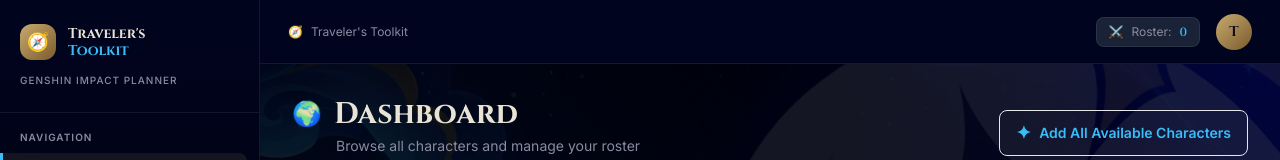
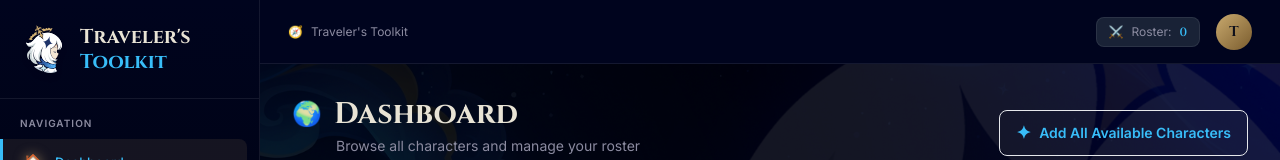
Before and after one commit to ItsCryp7iC/travelers-toolkit, a React (Vite) app: page / in a window 1280 px wide. Shown: the top 160 px of the page. Built offline with nearby package versions, Linux system fonts and the light colour scheme.

Commit message:
style: Enhance sidebar branding and implement custom SVG logo
Scaled up the main brand logo and title in the sidebar for better visibility, removed the subtitle to reduce clutter, and wired up the custom SVG asset to serve as both the site logo and browser favicon.

```diff
--- a/index.html
+++ b/index.html
@@ -2,7 +2,7 @@
 <html lang="en">
   <head>
     <meta charset="UTF-8" />
-    <link rel="icon" type="image/svg+xml" href="/favicon.svg" />
+    <link rel="icon" type="image/svg+xml" href="/logo.svg" />
     <meta name="viewport" content="width=device-width, initial-scale=1.0" />
     <meta name="description" content="Traveler's Toolkit — A Genshin Impact progression planner. Plan character and weapon ascensions, track materials, and optimize your resin spending." />
     <meta name="keywords" content="Genshin Impact, planner, progression, ascension, materials, toolkit, characters, weapons" />
--- a/src/layouts/AppLayout.jsx
+++ b/src/layouts/AppLayout.jsx
@@ -58,24 +58,16 @@ export default function AppLayout() {
         {/* Brand */}
         <div className="px-5 py-6 border-b border-[var(--border)]">
           <div className="flex items-center gap-3">
-            <div
-              className="w-9 h-9 rounded-xl flex items-center justify-center text-lg flex-shrink-0"
-              style={{ background: 'linear-gradient(135deg, #C8A96E, #7A5C2E)' }}
-            >
-              🧭
-            </div>
+            <img src="/logo.svg" alt="Site Logo" className="w-12 h-12 object-contain drop-shadow-md" />
             <div>
-              <h1 className="font-cinzel font-bold text-sm leading-tight text-[var(--text)]">
+              <h1 className="font-cinzel font-bold text-xl leading-tight text-[var(--text)]">
                 Traveler's
               </h1>
-              <p className="font-cinzel font-bold text-sm leading-tight text-primary">
+              <p className="font-cinzel font-bold text-xl leading-tight text-primary">
                 Toolkit
               </p>
             </div>
           </div>
-          <p className="mt-3 text-[10px] text-[var(--muted)] font-medium tracking-widest uppercase">
-            Genshin Impact Planner
-          </p>
         </div>
 
         {/* Navigation */}
```
Also changed, not shown: public/logo.svg (added).
